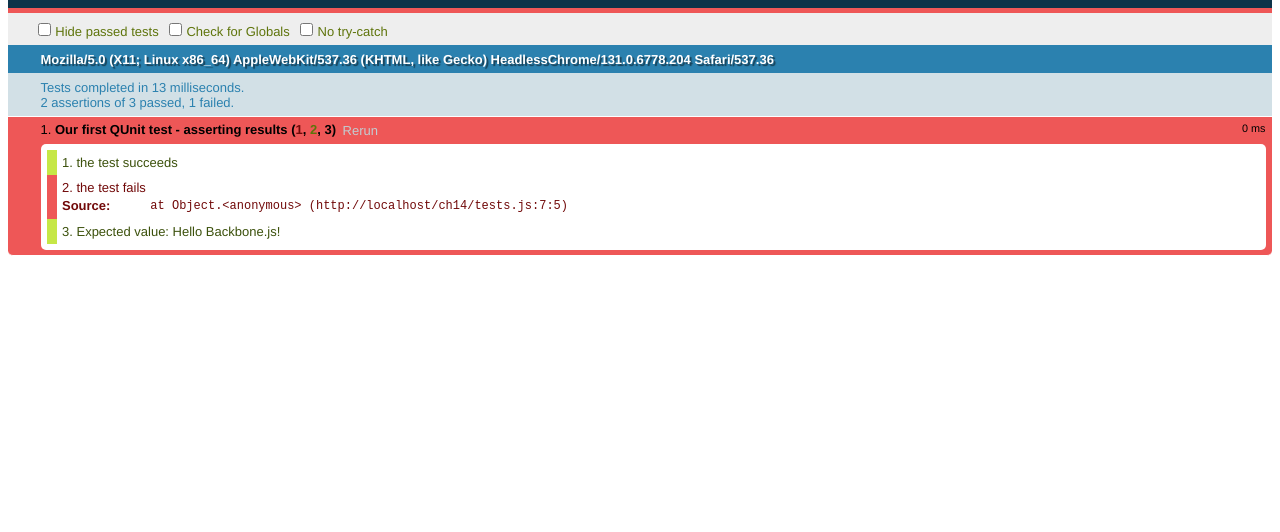
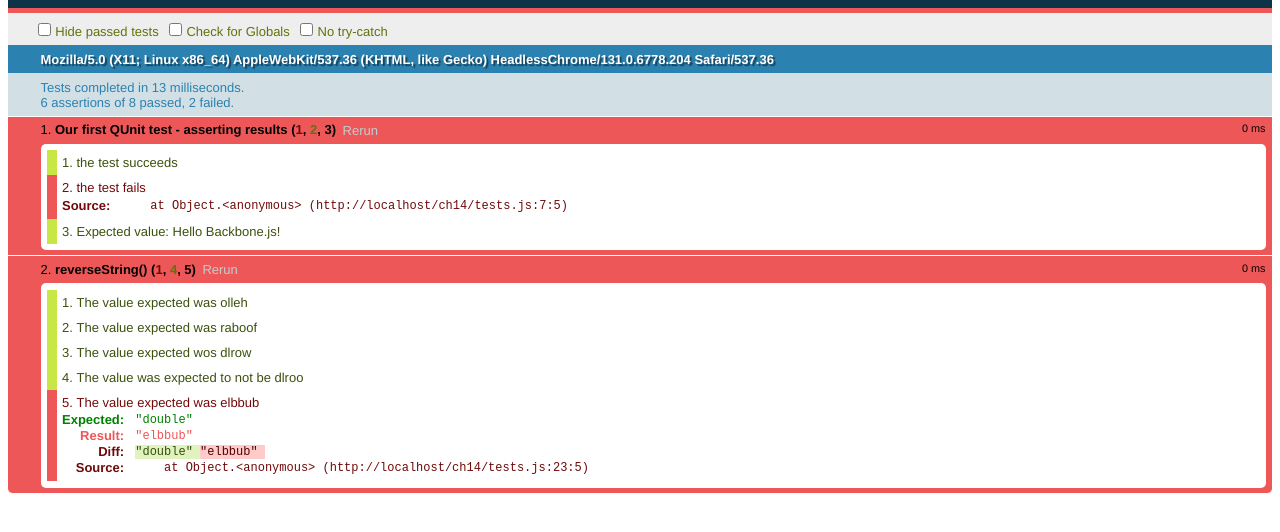
Before and after one commit to freebz/Developing-Backbone.js-Applications, a plain HTML site: page ch14/index.html in a window 1280 px wide. Shown: the part 48-580 px from the top of the page. Drawn offline with Linux system fonts and the light colour scheme.

Commit message:
Comparing the Actual Output of a Function Against the Expected Output

```diff
--- a/ch13/jasmine-standalone-1.3.1/SpecRunner.html
+++ b/ch13/jasmine-standalone-1.3.1/SpecRunner.html
@@ -20,6 +20,7 @@
   <script type="text/javascript" src="lib/backbone.js"></script>
   <script type="text/javascript" src="src/Todo.js"></script>
   <script type="text/javascript" src="src/TodoList.js"></script>
+  <script type="text/javascript" src="src/TodoView.js"></script>
 
   <!-- include spec files here... -->
   <!--
@@ -29,6 +30,7 @@
 
   <script type="text/javascript" src="spec/TodoSpec.js"></script>
   <script type="text/javascript" src="spec/TodoListSpec.js"></script>
+  <script type="text/javascript" src="spec/TodoViewSpec.js"></script>
 
   <script type="text/javascript">
     (function() {
--- a/ch14/tests.js
+++ b/ch14/tests.js
@@ -9,3 +9,16 @@ test( 'Our first QUnit test - asserting results', function(){
     // equal( actualValue, expectedValue, message )
     equal( myString, 'Hello Backbone.js', 'Expected value: Hello Backbone.js!');
 });
+
+function reverseString( str ){
+    return str.split('').reverse().join('');
+}
+
+test( 'reverseString()', function() {
+    expect( 5 );
+    equal( reverseString('hello'), 'olleh', 'The value expected was olleh' );
+    equal( reverseString('foobar'), 'raboof', 'The value expected was raboof' );
+    equal( reverseString('world'), 'dlrow', 'The value expected wos dlrow' );
+    notEqual( reverseString('world'), 'dlroo', 'The value was expected to not be dlroo' );
+    equal( reverseString('bubble'), 'double', 'The value expected was elbbub' );
+});
```
